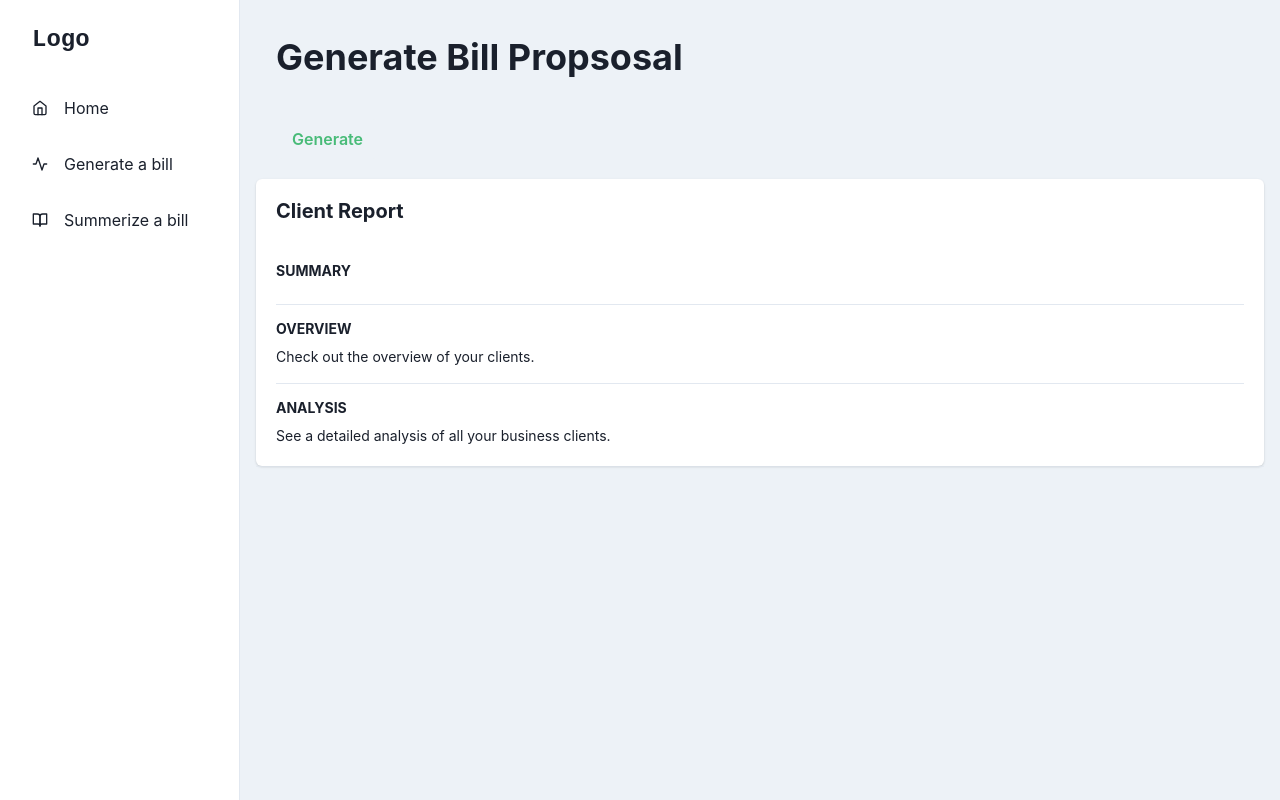
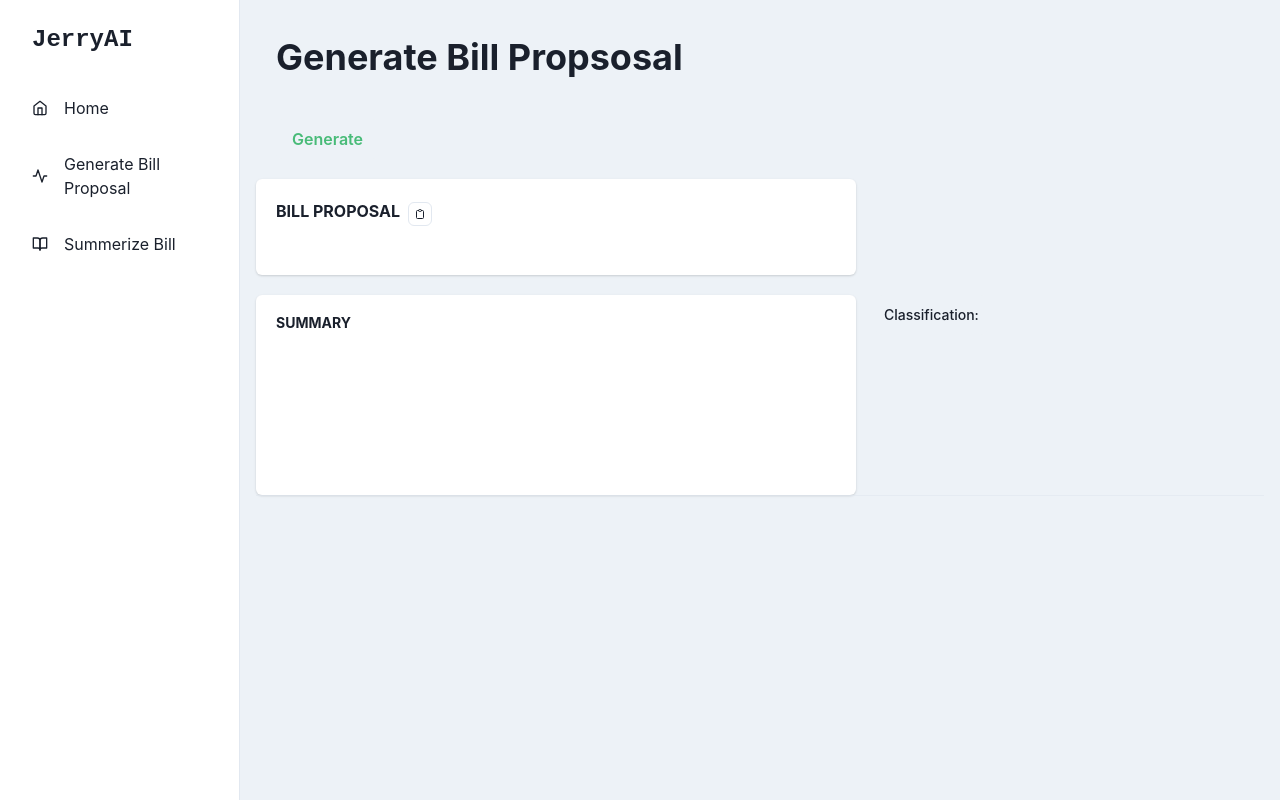
Before and after one commit to melvinhe/JerryAI, a Next.js app in the folder packages/frontend/: page /generate in a window 1280 px wide. Built offline with nearby package versions, Linux system fonts and the light colour scheme.

Commit message:
bunch of random stuff

```diff
--- a/packages/frontend/src/components/CTAIllustration.tsx
+++ b/packages/frontend/src/components/CTAIllustration.tsx
@@ -10,6 +10,9 @@ import {
   useColorModeValue,
   createIcon,
 } from '@chakra-ui/react';
+
+import georgeW1 from "../public/georgeW1.png"
+import Image from 'next/image';
 
 export function CTAIllustration() {
   return (
--- a/packages/frontend/src/components/NavBar.tsx
+++ b/packages/frontend/src/components/NavBar.tsx
@@ -50,7 +50,7 @@ export function NavBar() {
             onClick={isOpen ? onClose : onOpen}
           />
           <HStack spacing={8} alignItems={'center'}>
-            <Box>Logo</Box>
+            <Box>JerryAI</Box>
             <HStack
               as={'nav'}
               spacing={4}
--- a/packages/frontend/src/components/SimpleModal.tsx
+++ b/packages/frontend/src/components/SimpleModal.tsx
@@ -1,11 +1,17 @@
-import { Box, Button, Card, CardBody, CardHeader, FormControl, FormLabel, Heading, Input, Modal, ModalBody, ModalCloseButton, ModalContent, ModalFooter, ModalHeader, ModalOverlay, Stack, StackDivider, useDisclosure, Text, Spinner } from "@chakra-ui/react"
-import React, { useState } from "react"
+import { Box, Button, Card, CardBody, CardHeader, FormControl, FormLabel, Heading, Input, Modal, ModalBody, ModalCloseButton, ModalContent, ModalFooter, ModalHeader, ModalOverlay, Stack, StackDivider, useDisclosure, Text, Spinner, Flex, Spacer, Center, ButtonGroup, IconButton, Tag } from "@chakra-ui/react"
+import { stringify } from "querystring"
+import React, { useEffect, useState } from "react"
+import { HiOutlineClipboard } from "react-icons/hi"
 
 export function SimpleModal() {
     const { isOpen, onOpen, onClose } = useDisclosure()
 
-    const [loading, setLoading] = useState(false)
-    const [summary, setSummary] = useState("")
+    const [loading1, setLoading1] = useState(false)
+    const [loading2, setLoading2] = useState(false)
+
+    const [summary, setSummary] = useState(" ")
+    const [proposal, setProposal] = useState(" ")
+    const [classification, setClassification] = useState<{label: string, percentage: string}>({label: " ", percentage: " " })
 
     const initialRef = React.useRef(null)
     const finalRef = React.useRef(null)
@@ -14,22 +20,43 @@ export function SimpleModal() {
       event.preventDefault();
       onClose()
 
+      setSummary("")
+      setProposal("")
+      setClassification({label: "", percentage: ""})
+
       const message = "a bill proposal that addresses " + question1 + ". The intended outcome would be " + question2
 
       const requestOptions = {
         method: 'POST',
         headers: { 'Content-Type': 'application/json' },
-        body: JSON.stringify({ message: message })
+        body: JSON.stringify({ message: message.toLowerCase() })
       };
 
-      setLoading(true)
+      setLoading1(true)
+      setLoading2(true)
+
       fetch("api/BillDirection", requestOptions)
         .then((response) => response.json())
         .then((data) => setSummary(data[0].generated_text))
         .catch((err) => {
-          alert(err)
+          alert("BillDirection error: " + err)
         })
-        .finally(() => setLoading(false))
+        .finally(() => setLoading1(false))
+
+      fetch("api/getProposal", requestOptions)
+        .then((response) => response.json())
+        .then((data) => setProposal(data))
+        .catch((err) => {
+          alert("getProposal error: " + err)
+        })
+        .finally(() => setLoading2(false))
+
+      fetch("api/billCassification", requestOptions)
+        .then((response) => response.json())
+        .then((data) => setClassification({label: data[0].label, percentage: Number(data[0].score).toLocaleString(undefined,{style: 'percent', minimumFractionDigits:2})}))
+        .catch((err) => {
+          alert("billClassification error: " + err)
+        })
 
     };
 
@@ -38,14 +65,6 @@ export function SimpleModal() {
 
     return (
       <>
-          {loading && <Spinner
-            thickness='4px'
-            speed='0.65s'
-            emptyColor='gray.200'
-            color='blue.500'
-            size='xl'
-
-          />}
         <Button onClick={onOpen} color="green.400" margin={5}>Generate</Button>
 
         <Modal
@@ -81,40 +100,86 @@ export function SimpleModal() {
           </ModalContent>
         </Modal>
 
-        <Card>
-          <CardHeader>
-            <Heading size='md'>Client Report</Heading>
-          </CardHeader>
+        <Flex wrap={"wrap"} gridGap={5}>
+          <Card width={600} height={"auto"}>
+          {proposal ? <CardBody>
+              <Stack divider={<StackDivider />} spacing='4'>
+                <Box>
+                  <ButtonGroup>
+                    <Heading size='sm' textTransform='uppercase'>
+                      Bill Proposal
+                    </Heading>
+                    <IconButton size={"xs"} variant={"outline"} icon={<HiOutlineClipboard/>} aria-label="copy"/>
+                  </ButtonGroup>
 
-          <CardBody>
+                  <Text pt='2' fontSize='sm' whiteSpace={"pre-wrap"}>
+                    {proposal.toString()}
+                  </Text>
+                </Box>
+              </Stack>
+            </CardBody> : <><Spinner
+                thickness='4px'
+                speed='0.65s'
+                emptyColor='gray.200'
+                color='blue.500'
+                size='xl'
+                alignSelf={"auto"}
+              /><Text>Proposal Loading...</Text></>}
+          </Card>
+          <Card width={600} height={200}>
+            {summary ? <CardBody>
               <Stack divider={<StackDivider />} spacing='4'>
                 <Box>
                   <Heading size='xs' textTransform='uppercase'>
                     Summary
                   </Heading>
-                <Text pt='2' fontSize='sm'>
+                  <Text pt='2' fontSize='sm' whiteSpace={"pre-wrap"}>
                     {summary.toString()}
                   </Text>
                 </Box>
+              </Stack>
+            </CardBody> : <><Spinner
+            thickness='4px'
+            speed='0.65s'
+            emptyColor='gray.200'
+            color='blue.500'
+            size='xl'
+            alignSelf={"auto"}
+          /><Text>Summary Loading...</Text></>}
+          </Card>
+
+          {classification.label ? <Tag height={10}>Classification: {" " + classification.label + " " + classification.percentage}</Tag>: <><Spinner
+                          thickness='4px'
+                          speed='0.65s'
+                          emptyColor='gray.200'
+                          color='blue.500'
+                          size='xl'
+                          alignSelf={"auto"}
+                        /><Text>Classification Loading...</Text></>}
+
+          {/* <Card width={600} height={200}>
+            {summary ? <CardBody>
+              <Stack divider={<StackDivider />} spacing='4'>
                 <Box>
                   <Heading size='xs' textTransform='uppercase'>
-                  Overview
+                    Summary
                   </Heading>
-                <Text pt='2' fontSize='sm'>
-                  Check out the overview of your clients.
-                </Text>
-              </Box>
-              <Box>
-                <Heading size='xs' textTransform='uppercase'>
-                  Analysis
-                </Heading>
-                <Text pt='2' fontSize='sm'>
-                  See a detailed analysis of all your business clients.
+                  <Text pt='2' fontSize='sm' whiteSpace={"pre-wrap"}>
+                    {summary.toString()}
                   </Text>
                 </Box>
               </Stack>
-          </CardBody>
-        </Card>
+            </CardBody> : <><Spinner
+            thickness='4px'
+            speed='0.65s'
+            emptyColor='gray.200'
+            color='blue.500'
+            size='xl'
+            alignSelf={"auto"}
+          /><Text>Summary Loading...</Text></>}
+          </Card> */}
+
+        </Flex>
       </>
     )
   }
--- a/packages/frontend/src/components/SimpleSidebar.tsx
+++ b/packages/frontend/src/components/SimpleSidebar.tsx
@@ -31,8 +31,8 @@ interface LinkItemProps {
 }
 const LinkItems: Array<LinkItemProps> = [
   { name: 'Home', icon: FiHome, link: '/' },
-  { name: 'Generate a bill', icon: FiActivity, link: '/generate' },
-  { name: 'Summerize a bill', icon: FiBookOpen, link: '/summerize'},
+  { name: 'Generate Bill Proposal', icon: FiActivity, link: '/generate' },
+  { name: 'Summerize Bill', icon: FiBookOpen, link: '/summerize'},
 ];
 
 export function SimpleSidebar({ children }: { children: ReactNode }) {
@@ -80,7 +80,7 @@ const SidebarContent = ({ onClose, ...rest }: SidebarProps) => {
       {...rest}>
       <Flex h="20" alignItems="center" mx="8" justifyContent="space-between">
         <Text fontSize="2xl" fontFamily="monospace" fontWeight="bold">
-          Logo
+          JerryAI
         </Text>
         <CloseButton display={{ base: 'flex', md: 'none' }} onClick={onClose} />
       </Flex>
```
Also changed, not shown: packages/frontend/src/pages/index.tsx (+8 -1 lines), packages/frontend/src/public/georgeW1.png (added), 1 other file (tests, documents, lock files or other folders). Lines whose indentation alone changed are shown as unchanged.
